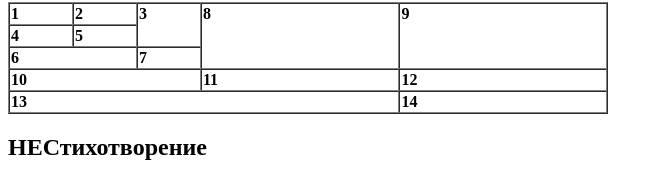
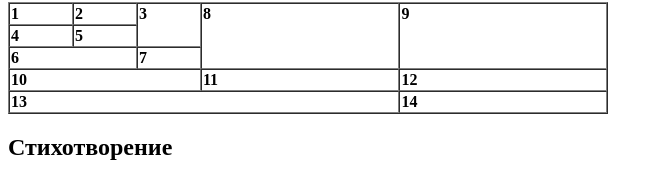
Before and after one commit to pkovalenkova/pkovalenkova.github.io, a plain HTML site: page lr2.html in a window 1280 px wide. Shown: the part 566-744 px from the top of the page, without its empty margins (0-663 px from the left). Drawn offline with Linux system fonts and the light colour scheme.

Commit message:
mergeTestCommit

```diff
--- a/lr2.html
+++ b/lr2.html
@@ -91,7 +91,7 @@
     </table>
 
     <a name="task2"></a>
-    <h2>НЕСтихотворение</h2>
+    <h2>Стихотворение</h2>
     <p>
         Мириады маленьких дел <br>
         Пьют по капле гаснущий день,<br>
```
